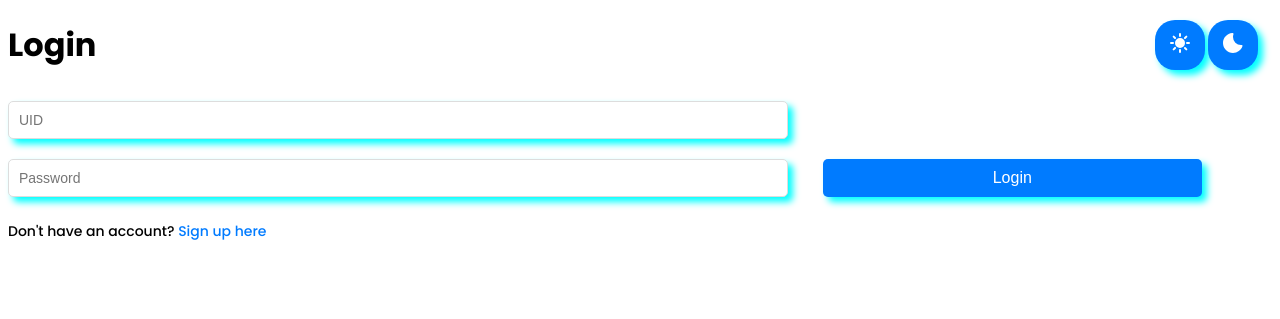
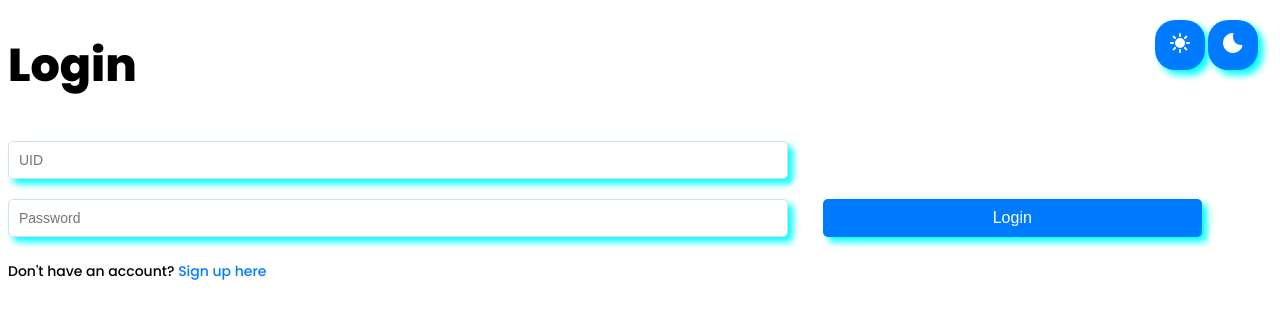
Before and after one commit to ProjectCuboid/CityPointTeknofest, a Flask app: page / in a window 1280 px wide. Shown: the top 319 px of the page. Run offline with Flask 3, Linux system fonts and the light colour scheme.

Commit message:
Update Header

```diff
--- a/templates/client/login.html
+++ b/templates/client/login.html
@@ -78,10 +78,11 @@
             font-size: 14px;
         }
 
-        h2 {
+        h1 {
             font-family: "Poppins", serif;
             font-weight: 800;
             font-style: bold;
+            font-size: 46px;
         }
 
         input[type="text"],
```
